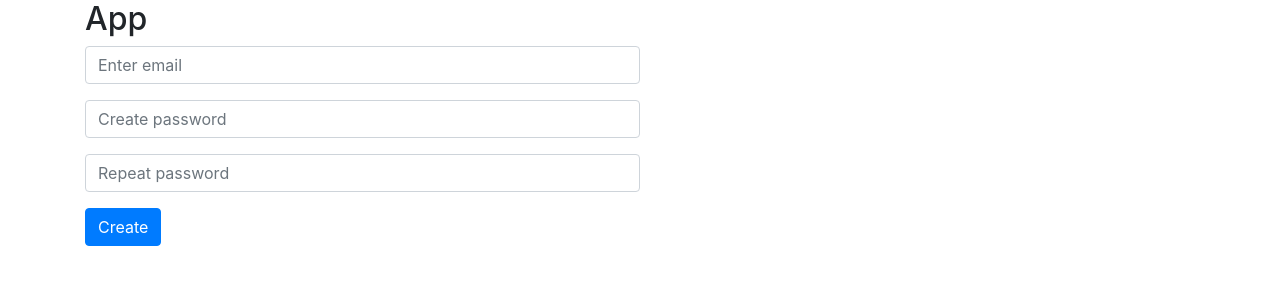
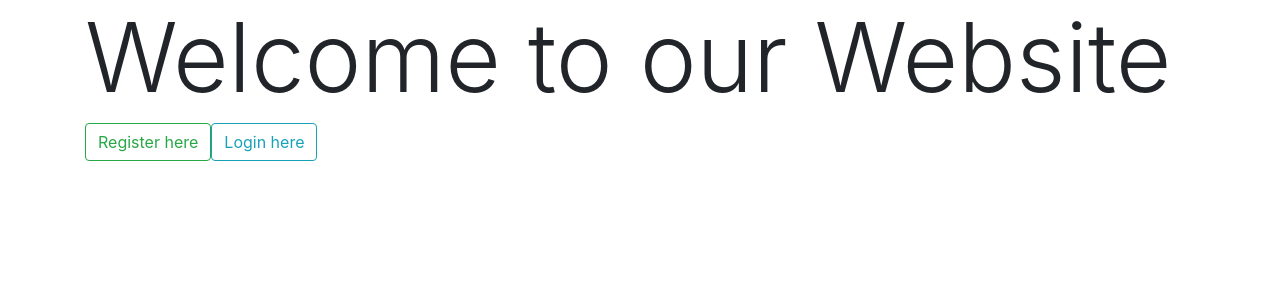
Before and after one commit to MariusCodeAcademy/cra-auth-intro-type1, a React (Create React App) app: page / in a window 1280 px wide. Shown: the top 300 px of the page. Built offline with nearby package versions, Linux system fonts and the light colour scheme.

Commit message:
router added

```diff
--- a/package.json
+++ b/package.json
@@ -9,6 +9,7 @@
     "bootstrap": "^4.6.1",
     "react": "^17.0.2",
     "react-dom": "^17.0.2",
+    "react-router-dom": "^5.3.0",
     "react-scripts": "4.0.3",
     "web-vitals": "^1.1.2"
   },
--- a/src/App.js
+++ b/src/App.js
@@ -1,14 +1,30 @@
 import './App.css';
-
-import RegisterForm from './components/RegisterForm';
+import { Switch, Route } from 'react-router-dom';
+import RegisterPage from './pages/RegisterPage';
+import LoginPage from './pages/LoginPage';
+import HomePage from './pages/HomePage';
 
 function App() {
   return (
     <div className='container'>
-      <h2>App</h2>
-      <RegisterForm />
+      <Switch>
+        <Route path='/register'>
+          <RegisterPage />
+        </Route>
+        <Route path='/login'>
+          <LoginPage />
+        </Route>
+        <Route path='/'>
+          <HomePage />
+        </Route>
+      </Switch>
     </div>
   );
 }
 
 export default App;
+
+// prideti react routeri
+// /register - registerPage
+// /login - loginPage
+// / - HomePage
--- a/src/components/LoginForm.js
+++ b/src/components/LoginForm.js
@@ -0,0 +1,5 @@
+function LoginForm() {
+  return <form>Login</form>;
+}
+
+export default LoginForm;
--- a/src/components/RegisterForm.js
+++ b/src/components/RegisterForm.js
@@ -21,7 +21,12 @@ function RegisterForm() {
         { field: 'email', errorMsg: 'Please enter email' },
       ]);
     }
-    if (!password) return console.log('no password');
+    if (!password) {
+      return setErrors([
+        ...errors,
+        { field: 'password', errorMsg: 'Please enter password' },
+      ]);
+    }
     if (password.length <= 4) return console.log('Password must be 4 or more');
     if (password !== repeatPassword) return console.log('pass must match');
     console.log('sending form no errors');
@@ -62,6 +67,7 @@ function RegisterForm() {
         setValue={setPassword}
         type='password'
         placeholder='Create password'
+        error={findErrorByField('password')}
       />
       <MyInput
         value={repeatPassword}
--- a/src/components/UI/MyInput.js
+++ b/src/components/UI/MyInput.js
@@ -8,7 +8,7 @@ function MyInput({ type, placeholder, value, setValue, error }) {
         className={error ? 'form-control is-invalid' : 'form-control'}
         placeholder={placeholder}
       />
-      <div class='invalid-feedback'>{error}</div>
+      {error && <div className='invalid-feedback'>{error}</div>}
     </div>
   );
 }
--- a/src/index.js
+++ b/src/index.js
@@ -2,10 +2,13 @@ import React from 'react';
 import ReactDOM from 'react-dom';
 import App from './App';
 import 'bootstrap/dist/css/bootstrap.css';
+import { BrowserRouter } from 'react-router-dom';
 
 ReactDOM.render(
   <React.StrictMode>
-    <App />
+    <BrowserRouter>
+      <App />
+    </BrowserRouter>
   </React.StrictMode>,
   document.getElementById('root')
 );
--- /dev/null
+++ b/src/pages/HomePage.js
@@ -0,0 +1,17 @@
+import { Link } from 'react-router-dom';
+
+function HomePage() {
+  return (
+    <main>
+      <h1 className='display-1'>Welcome to our Website</h1>
+      <Link to='/register'>
+        <button className='btn btn-outline-success'>Register here</button>
+      </Link>
+      <Link to='/login'>
+        <button className='btn btn-outline-info'>Login here</button>
+      </Link>
+    </main>
+  );
+}
+
+export default HomePage;
--- /dev/null
+++ b/src/pages/LoginPage.js
@@ -0,0 +1,12 @@
+import LoginForm from '../components/LoginForm';
+
+function LoginPage() {
+  return (
+    <main>
+      <h2 className='display-2'>Login</h2>
+      <LoginForm />
+    </main>
+  );
+}
+
+export default LoginPage;
--- /dev/null
+++ b/src/pages/RegisterPage.js
@@ -0,0 +1,12 @@
+import RegisterForm from '../components/RegisterForm';
+
+function RegisterPage() {
+  return (
+    <main>
+      <h2>Register here</h2>
+      <RegisterForm />
+    </main>
+  );
+}
+
+export default RegisterPage;
```
Also changed, not shown: 1 other file (tests, documents, lock files or other folders).
